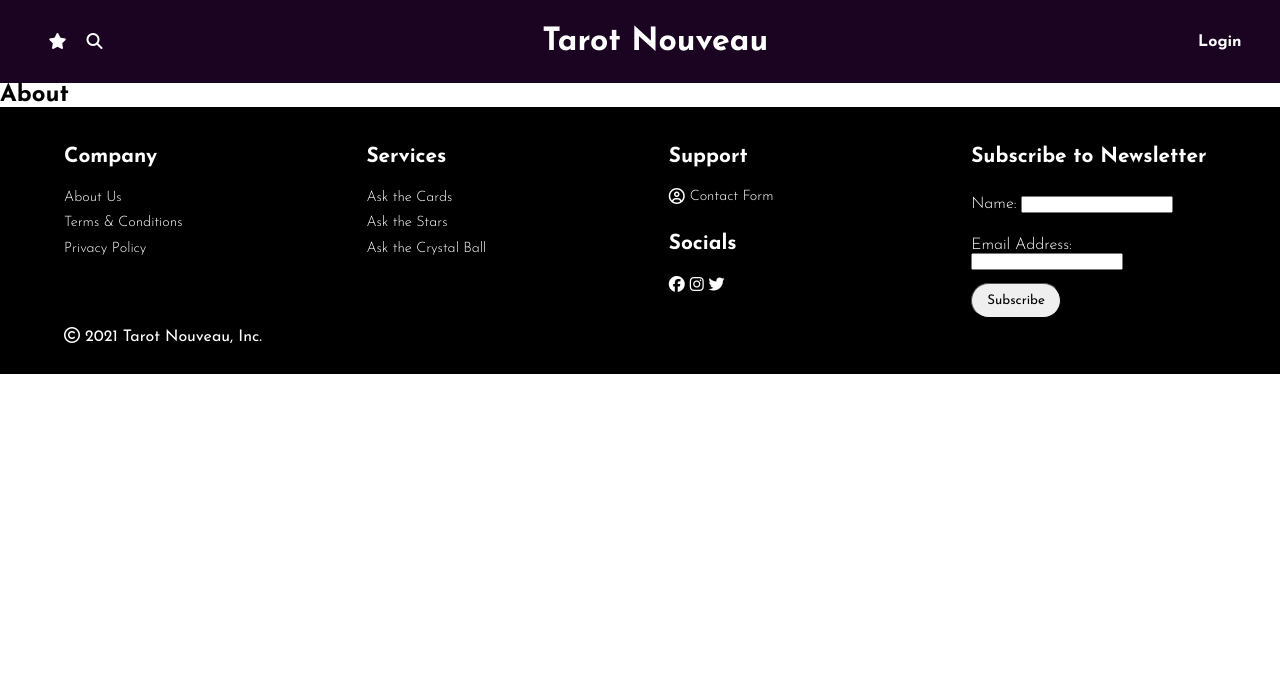
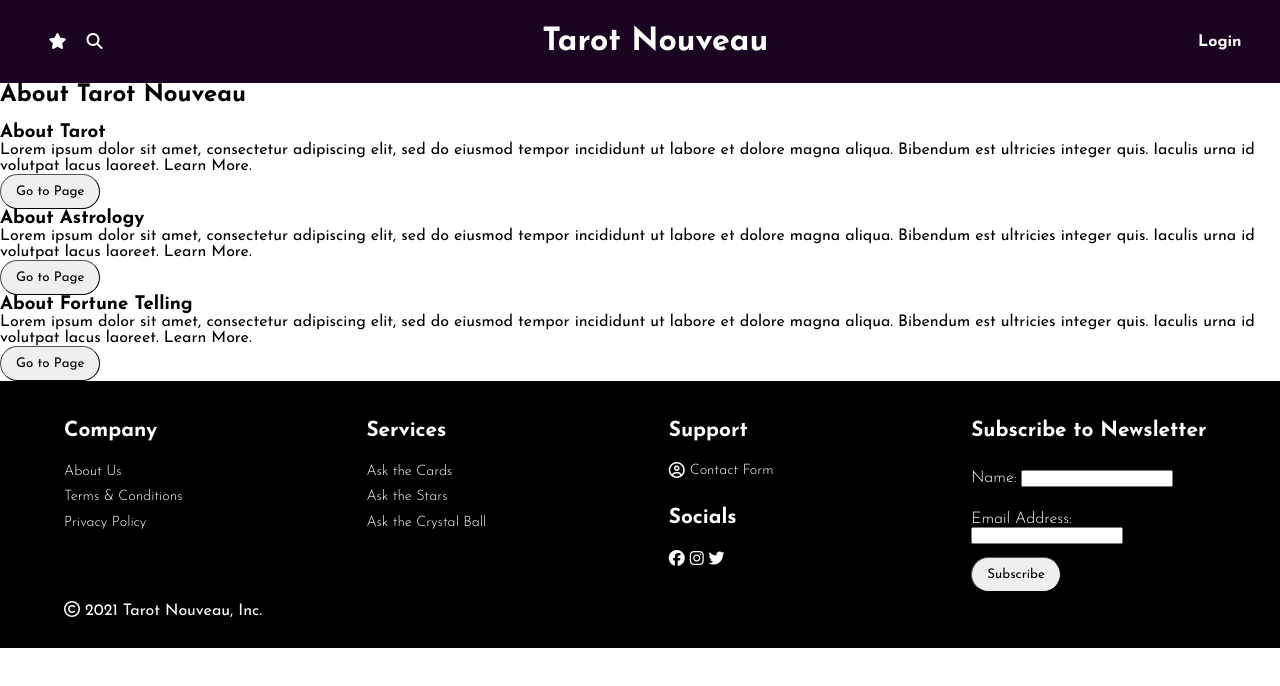
Before and after one commit to renjval12/TarotNouveau, a React (Create React App) app: page /about in a window 1280 px wide. Shown: the top 686 px of the page. Built offline with nearby package versions, Linux system fonts and the light colour scheme.

Commit message:
update About.js & Contact.js

```diff
--- a/src/Components/About.js
+++ b/src/Components/About.js
@@ -1,10 +1,27 @@
 import React from "react";
+import MysticDescription from "./AboutMystic";
 
 export default function About() {
     return (
         <main>
+
             <section>
-                <h1>About</h1>
+                <h2>About Tarot Nouveau</h2>
+                <img src="" />
+                <p></p>
+            </section>
+            <section>
+                <MysticDescription
+                    id="tarot-description"
+                    mysticType="Tarot"
+                    mysticDesc="Lorem ipsum dolor sit amet, consectetur adipiscing elit, sed do eiusmod tempor incididunt ut labore et dolore magna aliqua. Bibendum est ultricies integer quis. Iaculis urna id volutpat lacus laoreet. " />
+                <MysticDescription id="astrology-description"
+                    mysticType="Astrology"
+                    mysticDesc="Lorem ipsum dolor sit amet, consectetur adipiscing elit, sed do eiusmod tempor incididunt ut labore et dolore magna aliqua. Bibendum est ultricies integer quis. Iaculis urna id volutpat lacus laoreet. " />
+                <MysticDescription
+                    id="fortune-description"
+                    mysticType="Fortune Telling"
+                    mysticDesc="Lorem ipsum dolor sit amet, consectetur adipiscing elit, sed do eiusmod tempor incididunt ut labore et dolore magna aliqua. Bibendum est ultricies integer quis. Iaculis urna id volutpat lacus laoreet. " />
             </section>
         </main>
     )
--- /dev/null
+++ b/src/Components/AboutMystic.js
@@ -0,0 +1,12 @@
+import React from "react";
+
+export default function MysticDescription(props) {
+    return (
+        <div id={props.id}>
+            <h3>About {props.mysticType} </h3>
+            <p> {props.mysticDesc} <a href={props.url}>Learn More.</a></p>
+            <button>Go to Page</button>
+        </div>
+    )
+
+}
--- a/src/Components/AskTheCrystalBall.js
+++ b/src/Components/AskTheCrystalBall.js
@@ -1,8 +1,11 @@
 import React, { useState } from "react";
 export default function CrystalBall() {
+    const [isResultShowing, setIsResultShowing] = useState(false);
+
+    //stores the question the user ask
     const [question, setQuestion] = useState('')
     const [userAnswer, setUserAnswer] = useState('')
-    const [isResultShowing, setIsResultShowing] = useState(false);
+
 
     const handleChange = (event) => {
         setQuestion(event.target.value)
@@ -11,12 +14,11 @@ export default function CrystalBall() {
 
     const handleSubmit = (event) => {
         event.preventDefault()
-        let uri = "https://8ball.delegator.com/magic/JSON/" + question;
-        fetch(uri)
+        fetch(`https://8ball.delegator.com/magic/JSON/${question}`)
             .then(response => response.json())
             .then(result => {
                 setUserAnswer(result)
-                console.log(userAnswer.magic.answer)
+                console.log(userAnswer)
             });
     }
 
@@ -34,7 +36,7 @@ export default function CrystalBall() {
                     <button onClick={() => setIsResultShowing(!isResultShowing)}>Ask</button>
                 </form>
                 {isResultShowing && <div>
-                    <p> Current Date: {}</p>
+                    <p> Current Date: { }</p>
                 </div>}
             </section>
         </main >
--- a/src/Components/AskTheStars.js
+++ b/src/Components/AskTheStars.js
@@ -3,11 +3,11 @@ export default function Stars() {
     const [isResultShowing, setIsResultShowing] = useState(false);
     const [isFormShowing, setIsFormShowing] = useState(false);
 
+    //stores the name and birthday of the user
+    const [userInfo, setUserInfo] = useState({ name: '', birthday: '', })
+
     // stores the data retrieved from the Aztro API after fetch request
     const [aztroData, setAztroData] = useState([])
-
-    //stores the name and birthday of the user
-    const [userInfo, setUserInfo] = useState({ name: '', birthday: '', })
 
     //stores the month and day of the users birthday,
     const [birthdayMonth, setBirthdayMonth] = useState()
@@ -27,12 +27,10 @@ export default function Stars() {
         setBirthdayDay(day)
     }
 
-    /* switch statement to determine the user's zodiac sign, based on what they submitted*/
     let sign;
-
     const handleSubmit = (event) => {
         event.preventDefault()
-
+        /* switch statement to determine the user's zodiac sign, based on what they submitted*/
         switch (birthdayMonth) {
             case 1:
                 if (birthdayDay <= 20) {
--- a/src/Components/Contact.js
+++ b/src/Components/Contact.js
@@ -1,8 +1,21 @@
 import React from "react";
 export default function Contact() {
     return (
-        <section>
-            <h1>Contact</h1>
-        </section>
+        <>
+            <form id="contact-form" action="https://formsubmit.co/30d22697b7647ac28e0f3b35c0a7b555" method="POST">
+                <h1 id="contact-us-heading" class="top-of-page-heading">Contact Us</h1>
+                <p class="input-heading">Name:</p>
+                <input type="text" placeholder="Required" name="Name" required />
+                <p class="input-heading">Email Address:</p>
+                <input type="text" placeholder="Required" name="Email Address" required />
+                <p class="input-heading">Upload a File:</p>
+                <input type="file" id="myFile" name="File Name" />
+                <p class="input-heading">Type in your inquiry:</p>
+                <textarea name="Inquiry Text" id="inquiry-text" cols="30" rows="10"
+                    placeholder="Please type your inquiry here"></textarea>
+                <button id="submit-contact-btn" type="submit">Send</button>
+            </form>
+        </>
     )
+
 }
```
